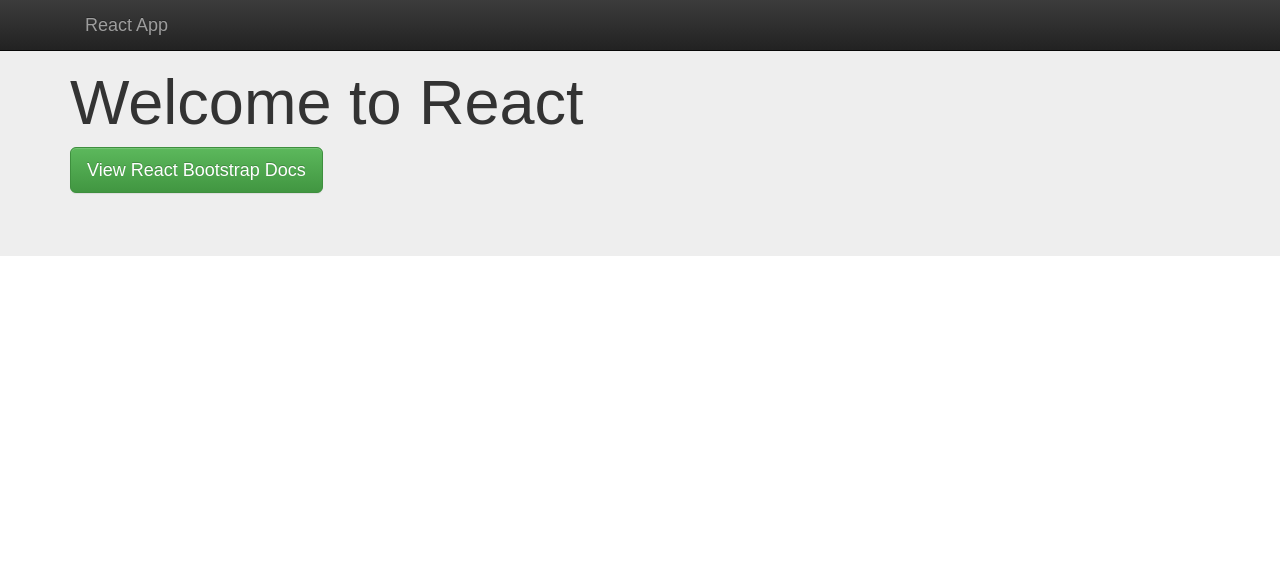
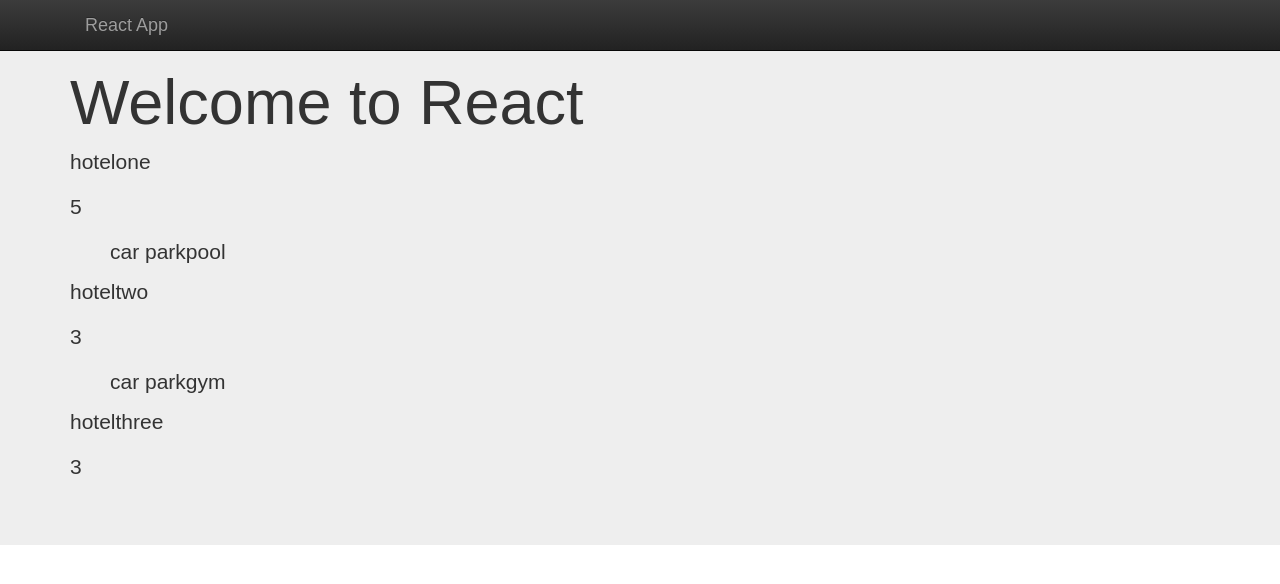
Before and after one commit to mistakenot/react-kata, a React (Create React App) app: page / in a window 1280 px wide. Shown: the top 584 px of the page. Built offline with nearby package versions, Linux system fonts and the light colour scheme.

Commit message:
Appearance

```diff
--- a/src/App.js
+++ b/src/App.js
@@ -2,6 +2,9 @@
 
 import { Grid, Navbar, Jumbotron, Button } from 'react-bootstrap';
 
+import SearchResults from './search-results/search-results.js';
+
+const items = require('./data.json');
 
 class App extends Component {
   render() {
@@ -21,13 +24,7 @@
           <Grid>
             <h1>Welcome to React</h1>
             <p>
-              <Button
-                bsStyle="success"
-                bsSize="large"
-                href="http://react-bootstrap.github.io/components.html"
-                target="_blank">
-                View React Bootstrap Docs
-              </Button>
+              <SearchResults resultItems={items} />
             </p>
           </Grid>
         </Jumbotron>
```
Also changed, not shown: src/data.json (renamed from data.json), 1 other file (tests, documents, lock files or other folders).
